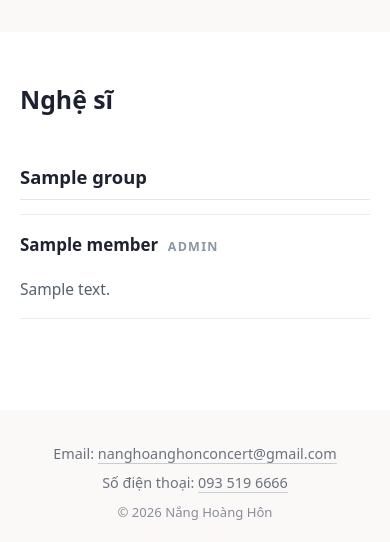
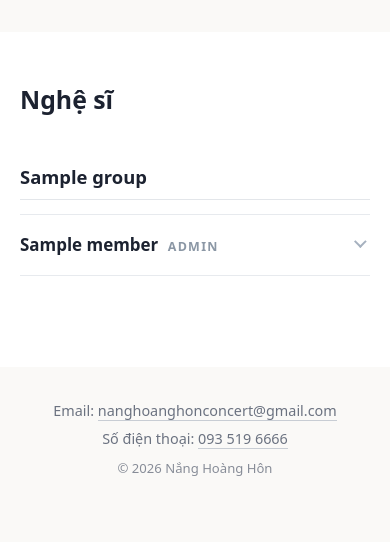
Before and after one commit to justanotherminh/nhh_website, a FastAPI app: template app/templates/index.html in a window 390 px wide. Shown: the part 4518-5060 px from the top of the page. After the commit the page ends 4994 px from the top, so only its background shows below. Run offline with FastAPI, Linux system fonts and the light colour scheme; the template is opened without the code that fills it: most values are stand-ins (such as "Sample title", 1, 10 or a date in 2020); grey boxes marked "Sample" are stand-in pictures.

Commit message:
Collapse artist biographies behind a disclosure
Eighteen biographies stacked open turned the line-up into a very long scroll on a
phone, which buried the five groups below it. Collapsed, the section reads as a
scannable list of names and instruments, and a tap opens the one you care about.

Native <details>/<summary> rather than a script: this is exactly what the element
is for, it needs no JavaScript, and it stays keyboard-operable for free. The
default marker is replaced with a chevron that rotates on open, since Firefox and
WebKit draw it differently and inconsistently.

The six entries the dossier lists by name and instrument only stay plain
paragraphs — giving them a disclosure arrow would invite a tap that opens onto
nothing.

Verified in Chrome: collapsed by default, expands on click with the chevron
flipping, no chevron on the entries without a biography, and a focus ring for
keyboard users.

Co-Authored-By: Claude Opus 5 <noreply@anthropic.com>

```diff
--- a/app/static/css/styles.css
+++ b/app/static/css/styles.css
@@ -332,6 +332,39 @@ html { scroll-behavior: smooth; }
   align-items: baseline;
   gap: 0 .6rem;
   margin: 0;
+}
+/* Biographies are collapsed by default so the section stays a scannable list of
+   names — 18 of them open at once is a very long scroll on a phone. */
+.artist summary.artist__head {
+  cursor: pointer;
+  position: relative;
+  padding-right: 1.6rem;   /* keeps the longest role clear of the chevron */
+  list-style: none;        /* Firefox's default marker */
+}
+.artist summary.artist__head::-webkit-details-marker { display: none; }
+.artist summary.artist__head::after {
+  content: "";
+  position: absolute;
+  right: .35rem;
+  top: .35em;
+  width: .42rem;
+  height: .42rem;
+  border-right: 2px solid #a6b1bf;
+  border-bottom: 2px solid #a6b1bf;
+  transform: rotate(45deg);
+  transition: transform .15s ease;
+}
+.artist details[open] > summary.artist__head::after {
+  transform: rotate(-135deg);
+  top: .55em;
+}
+.artist summary.artist__head:hover .artist__name { color: #1d3557; }
+.artist summary.artist__head:hover::after { border-color: #1d3557; }
+/* Keyboard users need to see where they are; mouse users don't need the ring. */
+.artist summary.artist__head:focus-visible {
+  outline: 2px solid #2f80c8;
+  outline-offset: 3px;
+  border-radius: 3px;
 }
 .artist__name { font-weight: 600; font-size: 1.06rem; color: var(--ink); }
 .artist__role {
--- a/app/templates/index.html
+++ b/app/templates/index.html
@@ -170,11 +170,23 @@
     <ul class="artists">
       {% for a in group.members %}
       <li class="artist">
+        {% if a.bio %}
+        {# <details> rather than a script: collapsing 18 biographies is the whole
+           point on a phone, and this needs no JS and stays keyboard-operable. #}
+        <details>
+          <summary class="artist__head">
+            <span class="artist__name">{{ a.name }}</span>
+            <span class="artist__role">{{ a.role }}</span>
+          </summary>
+          <p class="artist__bio">{{ a.bio }}</p>
+        </details>
+        {% else %}
+        {# No biography, so no disclosure arrow to open onto nothing. #}
         <p class="artist__head">
           <span class="artist__name">{{ a.name }}</span>
           <span class="artist__role">{{ a.role }}</span>
         </p>
-        {% if a.bio %}<p class="artist__bio">{{ a.bio }}</p>{% endif %}
+        {% endif %}
       </li>
       {% endfor %}
     </ul>
```
